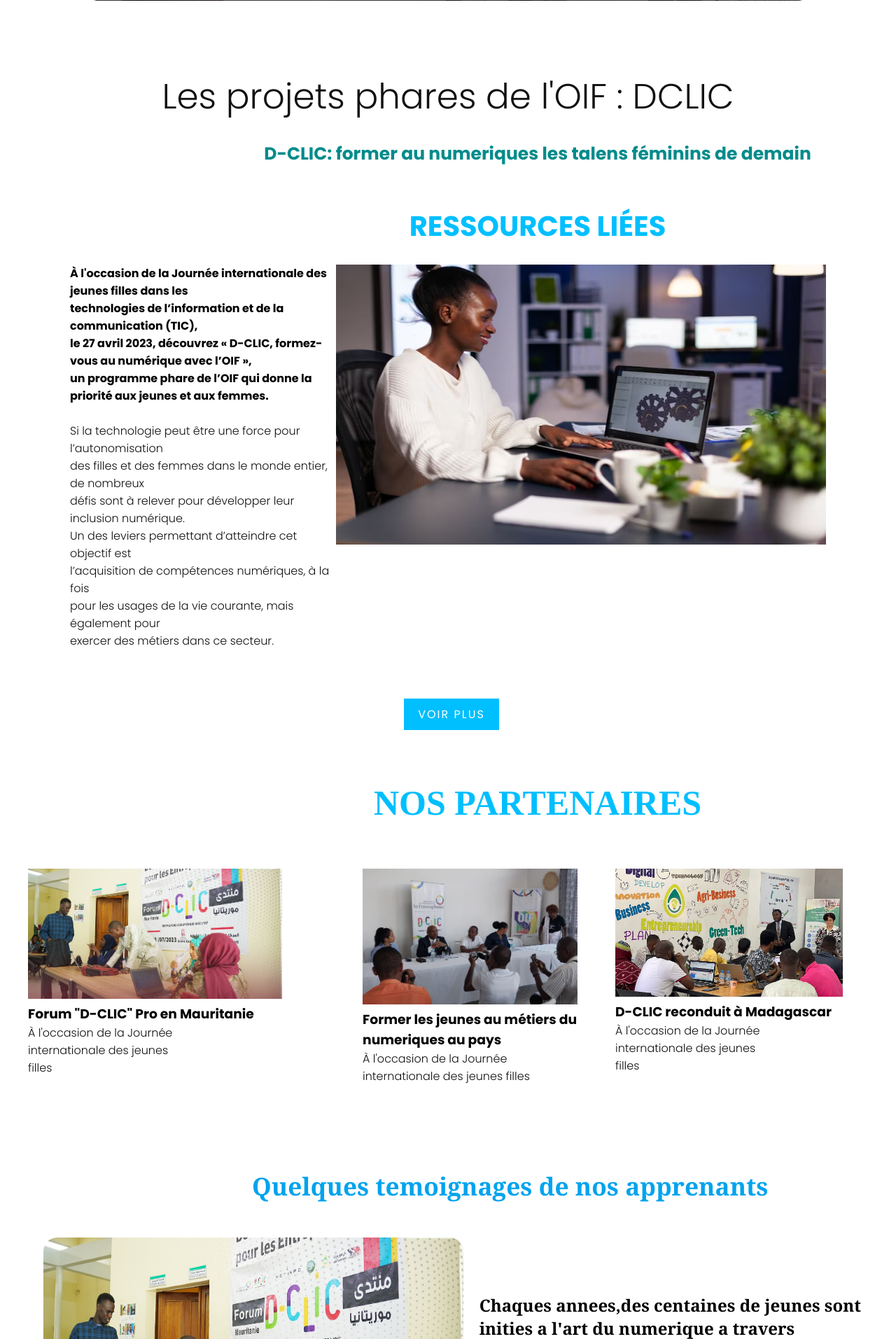
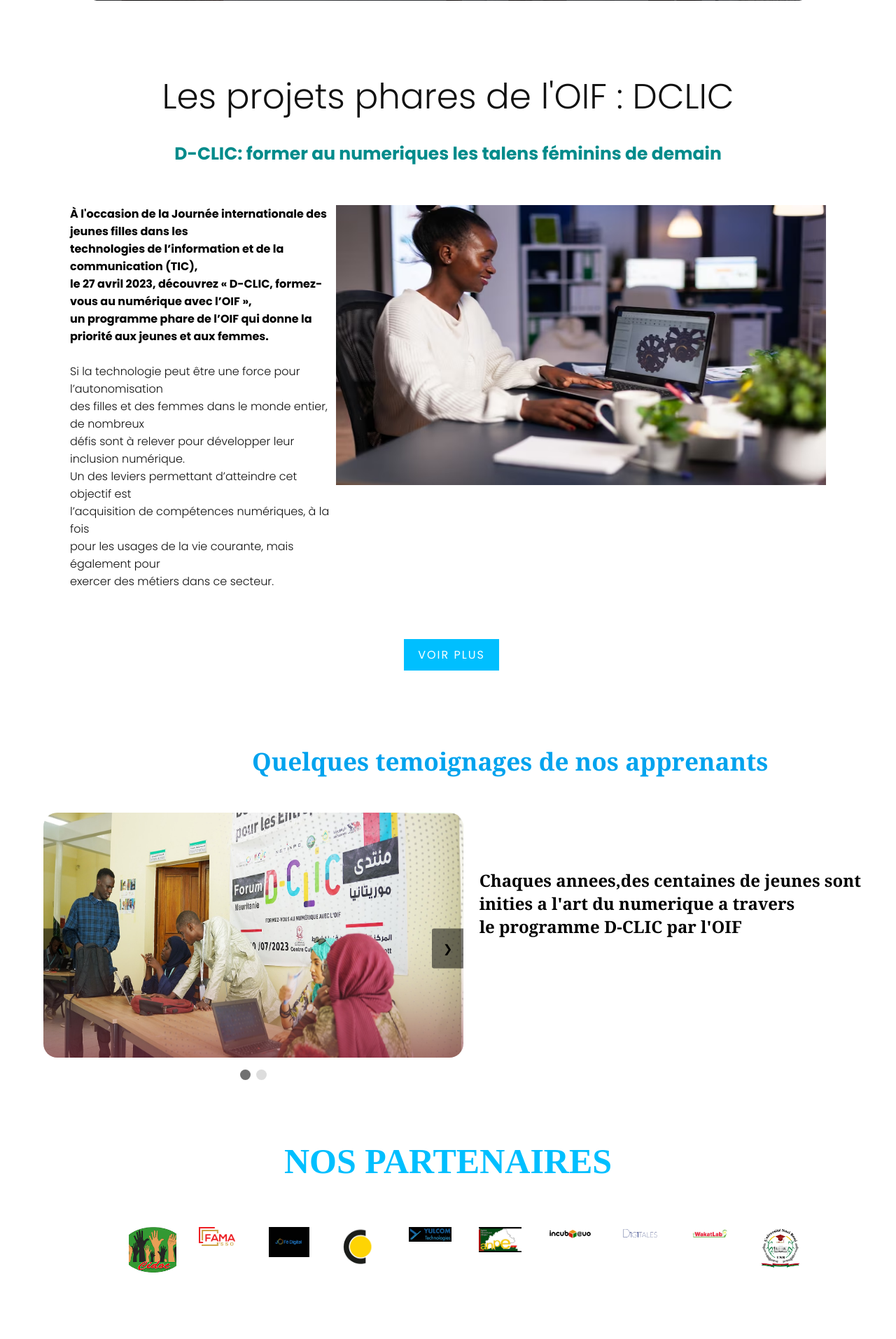
Before and after one commit to Lazare-tech/hackathon_Projet, a PHP site: page / in a window 1280 px wide. Shown: the part 4020-5933 px from the top of the page at 70% size. Run offline with PHP 8.4, Linux system fonts and the light colour scheme.

Commit message:
interface admin,entreprise,aprenant

```diff
--- a/footer/footer.php
+++ b/footer/footer.php
@@ -1,7 +1,7 @@
 <section class="omni">
     <section class="footer">
         <div class="img-footer">
-            <img src="logo-franco.png" alt="">
+            <img src="images/logo-franco.png" alt="">
             <p>SUIVEZ-NOUS-SUR</p>
             <a href="#"><i class="ri-facebook-fill res"></i></a>
             <a href="#"><i class="ri-instagram-fill "></i></a>
--- a/index.php
+++ b/index.php
@@ -18,6 +18,7 @@
   <link rel="stylesheet" href="stylee.css">
 
   <link rel="stylesheet" href="style2.css">
+
   <link rel="preconnect" href="https://fonts.googleapis.com">
   <link rel="preconnect" href="https://fonts.gstatic.com" crossorigin>
   <link href="https://fonts.googleapis.com/css2?family=Poppins:wght@200;300;400;500;600;700&display=swap"
@@ -52,6 +53,7 @@
     crossorigin="anonymous"></script>
   <title>Formation D-CLIC</title>
 </head>
+
 <body>
   <header>
     <?php include("menu/menu.php")?>
@@ -77,10 +79,10 @@
 
     <div class="na3">
       <div class="ja">
-    <a class="job1" href="../frondtEndAboubacar/trouvezundjob.php">Touvez un job</a>
+        <a class="job1" href="trouvezundjob.php">Touvez un job</a>
       </div>
       <div class="aj">
-    <a class="job2" href="../frondtEndAboubacar/trouveruncanditat.php">Trouver un candidat </a>
+        <a class="job2" href="trouveruncanditat.php">Trouver un candidat </a>
       </div>
     </div>
 
@@ -103,10 +105,77 @@
 
 
 
+  <section>
+
+
+
+  </div><BR>
+
+  <h2 class="num">D-CLIC PRO A BOBO-BIOULASSO </h2>
+  <!-- <h2 class="num">Formez-vous au numérique </h2> -->
+
+  <div class="container"><br><br>
+    <h1 class="pro">PROGRAMME DE FORMATION</h1><br>
+
+
+    <div class="card-group" style="display: flex;">
+      <div class="row" style="display: flex; margin: 40px; padding: -20px;">
+        <div class=" cols-lg-4 card">
+          <img src="images/IMG-20230522-WA0041.jpg" class="card-img-top one" alt="..." style="width: 78%;"><br>
+          <h4>DEVELOPPEMENT WEB & APPLICATION MOBILE</h4>
+
+
+          <p style="align-items: center; font-family: Cambria, Cochin, Georgia, Times, 'Times New Roman', serif;">Les
+            250 jeunes apprenants retenus après une phase de sélection seront formés aux métiers du développement web
+            et
+            applications mobiles, de l’électronique embarqué et IOT mais aussi de l’infonuagique (cloud computing)..
+          </p><br>
+
+        </div>
+        <div class=" cols-lg-4 card">
+          <img src="images/DCLIC Mada.jpg" class="card-img-top" alt="..." style="width: 85%;"><br>
+          <h3>CLOUD COMPUTING </h3>
+          <p style="align-items: center; font-family: Cambria, Cochin, Georgia, Times, 'Times New Roman', serif;">Les
+            250 jeunes apprenants retenus après une phase de sélection seront formés aux métiers du développement web
+            et
+            applications mobiles, de l’électronique embarqué et IOT mais aussi de l’infonuagique (cloud computing).
+          </p><br>
+
+        </div>
+        <div class=" cols-lg-4 card">
+          <img src="images/Photo stand ATDA 1.jpeg" class="card-img-top" alt="..." style="width: 86%;"><br>
+          <h3>DIGITAL MARKETING</h3>
+
+          <p style="align-items: center; font-family: Cambria, Cochin, Georgia, Times, 'Times New Roman', serif;">Les
+            250 jeunes apprenants retenus après une phase de sélection seront formés aux métiers du développement web
+            et
+            applications mobiles, de l’électronique embarqué et IOT mais aussi de l’infonuagique (cloud computing).
+          </p><br>
+
+
+        </div>
+      </div>
+    </div>
+
+
+
+
+
+
+
+
+
+  </div>
+</section><br><br>
+<div class="titre">
+  <a href="#" class="btn-2">Voir Plus</a>
+</div>
+<section>
+
 
   <section class="sect">
 
-<h1 class="h">NOS DIRIGEANTS</h1>
+    <h1 class="h">NOS OBJECTIFS</h1>
     <br>
 
     <div class="div">
@@ -114,13 +183,13 @@
       <div class="fottt">
 
         <div>
-  <img  src="images/DCLIC PRo 3.jpg" alt="" style="border-top-left-radius: 15px;">
-  <img class="disp"  src="images/Une.jpg" style="border-top-right-radius: 15px;">
+          <img src="images/DCLIC PRo 3.jpg" alt="" style="border-top-left-radius: 15px;">
+          <img class="disp" src="images/Une.jpg" style="border-top-right-radius: 15px;">
         </div>
 
         <div>
-  <img  class="disp" src="images/DCLIC Mada.jpg" alt="" style="border-bottom-left-radius: 15px;">
-  <img  class="disp" src="images/Sans titre 6_0.jpg" style="border-bottom-right-radius: 15px;">
+          <img class="disp" src="images/DCLIC Mada.jpg" alt="" style="border-bottom-left-radius: 15px;">
+          <img class="disp" src="images/Sans titre 6_0.jpg" style="border-bottom-right-radius: 15px;">
         </div>
 
       </div>
@@ -130,16 +199,21 @@
         <h1>former les jeunes (18-35 ans) <br> aux métiers du numérique</h1><br>
 
         <p>A travers des opérateurs de formation reconnus et habilités <br> à délivrer des certifications, des
-    formations brèves, de 4 à 9 mois, <br> sont dispensées à des cohortes des jeunes francophones qui seront <br> ensuite
+          formations brèves, de 4 à 9 mois, <br> sont dispensées à des cohortes des jeunes francophones qui seront <br>
+          ensuite
           accompagnés dans leur insertion professionnelle. Pour la <br> phase pilote, centrée sur 14 pays (Burkina Faso,
-    Congo RD, Côte d’Ivoire, <br> Djibouti, Gabon, Haïti, Madagascar, Mali,Mauritanie, Niger, Sénégal, Tchad, <br> Togo
-    et Tunisie), les filières retenues concernent les familles de métiers de la <br> communication, du marketing, de
+          Congo RD, Côte d’Ivoire, <br> Djibouti, Gabon, Haïti, Madagascar, Mali,Mauritanie, Niger, Sénégal, Tchad, <br>
+          Togo
+          et Tunisie), les filières retenues concernent les familles de métiers de la <br> communication, du marketing,
+          de
           l’interface utilisateur et de la création numérique, <br> notamment la conception et le développement. </p>
         <br>
         <ul>
-<li><i class="fa-solid fa-check" style="color: #fdd41f; font-size: 25px;"></i>  une formation a ne pas manque</li>
+          <li><i class="fa-solid fa-check" style="color: #fdd41f; font-size: 25px;"></i> une formation a ne pas manque
+          </li>
           <li> <i class="fa-solid fa-check" style="color: #fdd41f; font-size: 25px;"></i> une formation eficaste</li>
-<li> <i class="fa-solid fa-check" style="color: #fdd41f; font-size: 25px;"></i> une formation que reduit le taux de chomage</li>
+          <li> <i class="fa-solid fa-check" style="color: #fdd41f; font-size: 25px;"></i> une formation que reduit le
+            taux de chomage</li>
         </ul>
         <br>
         <button>Press</button>
@@ -153,19 +227,25 @@
       <div class="div">
 
         <div class="j">
-    <h1>former les jeunes (18-35 ans) <br> aux métiers du numérique</h1><br>
+          <h1>former des profiles varies (18-35 ans) <br> aux métiers du numérique</h1><br>
 
           <p>A travers des opérateurs de formation reconnus et habilités <br> à délivrer des certifications, des
-      formations brèves, de 4 à 9 mois, <br> sont dispensées à des cohortes des jeunes francophones qui seront <br> ensuite
-      accompagnés dans leur insertion professionnelle. Pour la <br> phase pilote, centrée sur 14 pays (Burkina Faso,
-      Congo RD, Côte d’Ivoire, <br> Djibouti, Gabon, Haïti, Madagascar, Mali,Mauritanie, Niger, Sénégal, Tchad, <br> Togo
-      et Tunisie), les filières retenues concernent les familles de métiers de la <br> communication, du marketing, de
+            formations brèves, de 4 à 9 mois, <br> sont dispensées à des cohortes des jeunes francophones qui seront
+            <br> ensuite
+            accompagnés dans leur insertion professionnelle. Pour la <br> phase pilote, centrée sur 14 pays (Burkina
+            Faso,
+            Congo RD, Côte d’Ivoire, <br> Djibouti, Gabon, Haïti, Madagascar, Mali,Mauritanie, Niger, Sénégal, Tchad,
+            <br> Togo
+            et Tunisie), les filières retenues concernent les familles de métiers de la <br> communication, du
+            marketing, de
             l’interface utilisateur et de la création numérique, <br> notamment la conception et le développement. </p>
           <br>
           <ul>
-  <li><i class="fa-solid fa-check" style="color: #fdd41f; font-size: 25px;"></i>  une formation a ne pas manque</li>
+            <li><i class="fa-solid fa-check" style="color: #fdd41f; font-size: 25px;"></i> une formation a ne pas manque
+            </li>
             <li> <i class="fa-solid fa-check" style="color: #fdd41f; font-size: 25px;"></i> une formation eficaste</li>
-  <li> <i class="fa-solid fa-check" style="color: #fdd41f; font-size: 25px;"></i> une formation que reduit le taux de chomage</li>
+            <li> <i class="fa-solid fa-check" style="color: #fdd41f; font-size: 25px;"></i> une formation que reduit le
+              taux de chomage</li>
           </ul>
           <br>
           <button>Press</button>
@@ -179,13 +259,13 @@
         <div class="fottt">
 
           <div>
-    <img  src="images/DCLIC PRo 3.jpg" alt="" style="border-top-left-radius: 15px;">
-    <img  class="disp"  src="images/Une.jpg" style="border-top-right-radius: 15px;">
+            <img src="images/DCLIC PRo 3.jpg" alt="" style="border-top-left-radius: 15px;">
+            <img class="disp" src="images/Une.jpg" style="border-top-right-radius: 15px;">
           </div>
 
           <div>
-    <img  class="disp" src="images/DCLIC Mada.jpg" alt="" style="border-bottom-left-radius: 15px;">
-    <img  class="disp" src="images/Sans titre 6_0.jpg" style="border-bottom-right-radius: 15px;">
+            <img class="disp" src="images/DCLIC Mada.jpg" alt="" style="border-bottom-left-radius: 15px;">
+            <img class="disp" src="images/Sans titre 6_0.jpg" style="border-bottom-right-radius: 15px;">
           </div>
 
         </div>
@@ -234,68 +314,6 @@
 
 
 
-
-<section>
-
-
-
-  </div><BR>
-
-  <h2 class="num">D-CLIC, formez-vous au numérique </h2>
-  <div class="container"><br><br>
-    <h1 class="pro">PROGRAMME DE FORMATION</h1><br>
-
-
-    <div class="card-group" style="display: flex;">
-      <div class="row" style="display: flex; margin: 40px; padding: -20px;">
-        <div class=" cols-lg-4 card">
-          <img src="images/IMG-20230522-WA0041.jpg" class="card-img-top one" alt="..." style="width: 78%;"><br>
-          <h4>DEVELOPPEMENT WEB & APPLICATION MOBILE</h4>
-
-
-          <p style="align-items: center; font-family: Cambria, Cochin, Georgia, Times, 'Times New Roman', serif;">Les
-            250 jeunes apprenants retenus après une phase de sélection seront formés aux métiers du développement web et
-            applications mobiles, de l’électronique embarqué et IOT mais aussi de l’infonuagique (cloud computing)..
-          </p><br>
-
-        </div>
-        <div class=" cols-lg-4 card">
-          <img src="images/DCLIC Mada.jpg" class="card-img-top" alt="..." style="width: 85%;"><br>
-          <h3>CLOUD COMPUTING </h3>
-          <p style="align-items: center; font-family: Cambria, Cochin, Georgia, Times, 'Times New Roman', serif;">Les
-            250 jeunes apprenants retenus après une phase de sélection seront formés aux métiers du développement web et
-            applications mobiles, de l’électronique embarqué et IOT mais aussi de l’infonuagique (cloud computing).
-          </p><br>
-
-        </div>
-        <div class=" cols-lg-4 card">
-          <img src="images/Photo stand ATDA 1.jpeg" class="card-img-top" alt="..." style="width: 86%;"><br>
-          <h3>DIGITAL MARKETING</h3>
-
-          <p style="align-items: center; font-family: Cambria, Cochin, Georgia, Times, 'Times New Roman', serif;">Les
-            250 jeunes apprenants retenus après une phase de sélection seront formés aux métiers du développement web et
-            applications mobiles, de l’électronique embarqué et IOT mais aussi de l’infonuagique (cloud computing).
-          </p><br>
-
-
-        </div>
-      </div>
-    </div>
-
-
-
-
-
-
-
-
-
-  </div>
-</section><br><br>
-<div class="titre">
-  <a href="#" class="btn-2">Voir Plus</a>
-</div>
-<section>
 
   </section><br>
 
@@ -359,7 +377,7 @@
 
   <section>
     <section class="photo">
-    <h1> RESSOURCES LIÉES</h1><br>
+      <!-- <h1> RESSOURCES LIÉES</h1><br> -->
       <div class="actualite">
         <h4>À l'occasion de la Journée internationale des jeunes filles dans les <br>
           technologies de l’information et de la communication (TIC), <br>
@@ -392,46 +410,6 @@
 
 
 
-
-  <h1 class="act">NOS PARTENAIRES</h1><br>
-
-
-  <div class="card-group" style="display: flex;">
-    <div class="row" style="display: flex; margin: 40px; padding: -20px;">
-      <div class=" cols-lg-4 card">
-        <img src="images/DCLIC PRo 3.jpg" class="card-img-top" alt="..." style="width: 76%;">
-        <h3>Forum "D-CLIC" Pro en Mauritanie</h3>
-
-        <p>À l'occasion de la Journée <br>
-          internationale des jeunes <br>
-          filles</p>
-
-      </div>
-      <div class=" cols-lg-4 card">
-        <img src="images/DCLIC Mada.jpg" class="card-img-top" alt="..." style="width: 85%;">
-        <h3>Former les jeunes au métiers du <br>
-          numeriques au pays</h3>
-
-        <p>À l'occasion de la Journée <br>
-          internationale des jeunes filles <br>
-        </p>
-
-      </div>
-      <div class=" cols-lg-4 card">
-        <img src="images/dcli4.jpg" class="card-img-top" alt="..." style="width: 90%;">
-        <h3>D-CLIC reconduit à
-          Madagascar</h3>
-        <p>À l'occasion de la Journée <br>
-          internationale des jeunes <br>
-          filles</p>
-
-
-      </div>
-    </div>
-  </div>
-
-
-  <br><br>
 
 
 
@@ -468,10 +446,119 @@
 
 
         <div class="temtext">
-    <h3>Chaques annees,des centaines de jeunes sont <br>inities a l'art du numerique a travers <br> le programme D-CLIC par l'OIF</h3>
+          <h3>Chaques annees,des centaines de jeunes sont <br>inities a l'art du numerique a travers <br> le programme
+            D-CLIC par l'OIF</h3>
         </div>
       </div>
     </section>
+
+
+    <h1 class="act">NOS PARTENAIRES</h1><br>
+
+
+    <div class="card-group entreprise_bloc" style="display: flex;">
+      <div class="row" style="display: flex; margin: 40px; padding: -20px;">
+        <div class="entreprise">
+          <img src="images/entreprise_image/Cidoc.png" class="card-img-top" alt="..." style="width: 100%;">
+          <!-- <h3>Forum "D-CLIC" Pro en Mauritanie</h3>
+
+          <p>À l'occasion de la Journée <br>
+            internationale des jeunes <br>
+            filles</p> -->
+
+        </div>
+        <div class=" entreprise">
+          <img src="images/entreprise_image/FAMASSO.png" class="card-img-top" alt="..." style="width: 76%;">
+          <!-- <h3>Forum "D-CLIC" Pro en Mauritanie</h3>
+
+          <p>À l'occasion de la Journée <br>
+            internationale des jeunes <br>
+            filles</p> -->
+
+        </div>
+        <div class=" entreprise">
+          <img src="images/entreprise_image/Jo'Fe Digital.jpeg" class="card-img-top" alt="..." style="width: 85%;">
+          <!-- <h3>Former les jeunes au métiers du <br>
+            numeriques au pays</h3>
+
+          <p>À l'occasion de la Journée <br>
+            internationale des jeunes filles <br>
+          </p> -->
+
+        </div>
+        <div class=" entreprise">
+          <img src="images/entreprise_image/pubbix tech.png" class="card-img-top" alt="..." style="width: 85%;">
+          <!-- <h3>Former les jeunes au métiers du <br>
+            numeriques au pays</h3>
+
+          <p>À l'occasion de la Journée <br>
+            internationale des jeunes filles <br>
+          </p> -->
+
+        </div>
+        <div class=" entreprise">
+          <img src="images/entreprise_image/Yulcom Technologies.jpeg" class="card-img-top" alt="..." style="width: 90%;">
+          <!-- <h3>D-CLIC reconduit à
+            Madagascar</h3>
+          <p>À l'occasion de la Journée <br>
+            internationale des jeunes <br>
+            filles</p> -->
+
+
+        </div>
+        <div class=" entreprise">
+          <img src="images/partenaire_image/anpe logo.jpg" class="card-img-top" alt="..." style="width: 90%;">
+          <!-- <h3>D-CLIC reconduit à
+            Madagascar</h3>
+          <p>À l'occasion de la Journée <br>
+            internationale des jeunes <br>
+            filles</p> -->
+
+
+        </div>
+        <div class=" entreprise">
+          <img src="images/partenaire_image/incubuo.png" class="card-img-top" alt="..." style="width: 90%;">
+          <!-- <h3>D-CLIC reconduit à
+            Madagascar</h3>
+          <p>À l'occasion de la Journée <br>
+            internationale des jeunes <br>
+            filles</p> -->
+
+
+        </div>
+        <div class=" entreprise">
+          <img src="images/partenaire_image/DIGITALES.jpeg" class="card-img-top" alt="..." style="width: 90%;">
+          <!-- <h3>D-CLIC reconduit à
+            Madagascar</h3>
+          <p>À l'occasion de la Journée <br>
+            internationale des jeunes <br>
+            filles</p> -->
+
+
+        </div>
+
+        <div class=" entreprise">
+          <img src="images/partenaire_image/Wakatlab-True logo.jpeg" class="card-img-top" alt="..." style="width: 90%;">
+          <!-- <h3>D-CLIC reconduit à
+            Madagascar</h3>
+          <p>À l'occasion de la Journée <br>
+            internationale des jeunes <br>
+            filles</p> -->
+
+
+        </div>
+        <div class=" entreprise">
+          <img src="images/partenaire_image/Université Nazi boni.jpeg" class="card-img-top" alt="..." style="width: 90%;">
+          <!-- <h3>D-CLIC reconduit à
+            Madagascar</h3>
+          <p>À l'occasion de la Journée <br>
+            internationale des jeunes <br>
+            filles</p> -->
+
+
+        </div>
+      </div>
+    </div>
     <br><br>
 
 
--- a/menu/menu.php
+++ b/menu/menu.php
@@ -22,9 +22,9 @@
 
       <ul class="onglets">
         <li><a href="index.php">Home</a></li>
-        <li><a href="service1.php">Service</a></li>
-        <li><a href="design.html">Design</a></li>
-        <li><a href="contact.html">Contact</a></li>
+        <li><a href="formation.php">Formations</a></li>
+        <li><a href="trouveruncanditat.php">Aprenants</a></li>
+        <li><a href="trouvezundjob.php">Jobs</a></li>
 
       <?php
         if(isset($_SESSION['nom_utilisateur'])){?>
@@ -32,13 +32,13 @@
             <?php  echo  '<a href="dashboard_aprenant/profile.php"" class="u" style="color:wheat;">'.''.$_SESSION['nom_utilisateur'].'</a>';
                   ?>
                 </div>
-   <?php echo "<a href='../frondtEndAboubacar/Logout.php'><button class='btn btn-success'>Deconnexion</button></a>";
+   <?php echo '<a href="../frondtEndAboubacar/Logout.php"" ><button class="b" style="background-color:#4CAF50;;padding:5px;cursor:pointer;font-size:16px;border:none" >Deconnexion</button></a>';
 }else if(isset($_SESSION['nom_entreprise'])){?>
   <div class="btn-group">
     <?php  echo  '<a href="dashboard_aprenant/profile.php"" class="text-white text-decoration-none">'.''.$_SESSION['nom_entreprise'].'</a>';
           ?>
         </div>
-<?php echo "<a href='../frondtEndAboubacar/Logout.php'><button class='btn btn-success'>Deconnexion</button></a>";
+<?php echo "<a href='../frondtEndAboubacar/Logout.php' class='b'><button class=''>Deconnexion</button></a>";
 
 }else {?>
 
--- a/style2.css
+++ b/style2.css
@@ -122,9 +122,7 @@
     border-radius: 10px;
     border: 1px solid#ddd;
 }
-h1{
-    padding-left: 20%;
-}
+
 .t1 input{
     border-radius: 10px !important;
 
--- a/stylee.css
+++ b/stylee.css
@@ -1179,7 +1179,9 @@
         }
 
     }
-
+    .carou{
+        margin-bottom: 5rem;
+    }
 
     @media  (max-width: 300px) {
 
@@ -1394,6 +1396,11 @@
         border: none;
         cursor: pointer;
       }
+      .b{
+        background-color: #4CAF50;
+
+
+      }
 
       .dropdown {
         position: relative;
@@ -1430,3 +1437,13 @@
       .m{
           color:black;
       }
+      .entreprise{
+          width: 100px;
+          height: 100px;
+          padding-left: 2rem;
+
+
+      }
+      .entreprise_bloc{
+          padding-left: 7rem;
+      }
--- a/trouveruncanditat.php
+++ b/trouveruncanditat.php
@@ -58,10 +58,10 @@
 
   <div class="na3">
     <div class="ja">
-      <a class="job1" href="trouvez un djob.html">Touvez un job</a>
+      <a class="job1" href="trouvezundjob.php">Touvez un job</a>
     </div>
     <div class="aj">
-      <a class="job2" href="trouver un canditat.html" style="margin-left: 0;">Trouver un candidat </a>
+      <a class="job2" href="trouveruncanditat.php" style="margin-left: 0;">Trouver un candidat </a>
     </div>
   </div>
   <div class="na4">
--- a/trouvezundjob.php
+++ b/trouvezundjob.php
@@ -59,10 +59,10 @@
 
   <div class="na3">
     <div class="ja">
-      <a class="job1" href="trouvez un djob.html">Touvez un job</a>
+      <a class="job1" href="trouvezundjob.php">Touvez un job</a>
     </div>
     <div class="aj">
-      <a class="job2" href="trouver un canditat.html" style="margin-left: 0;">Trouver un candidat </a>
+      <a class="job2" href="trouveruncanditat.php" style="margin-left: 0;">Trouver un candidat </a>
     </div>
   </div>
 
```
Also changed, not shown: formation.php (renamed from service1.php, +2 -15 lines), images/entreprise_image/Cidoc.png (added), images/entreprise_image/FAMASSO.png (added), images/entreprise_image/Jo'Fe Digital.jpeg (added), images/entreprise_image/Yulcom Technologies.jpeg (added), images/entreprise_image/pubbix tech.png (added), images/partenaire_image/DIGITALES.jpeg (added), images/partenaire_image/Université Nazi boni.jpeg (added), images/partenaire_image/Wakatlab-True logo.jpeg (added), images/partenaire_image/anpe logo.jpg (added), images/partenaire_image/incubuo.png (added). Lines whose indentation alone changed are shown as unchanged.
